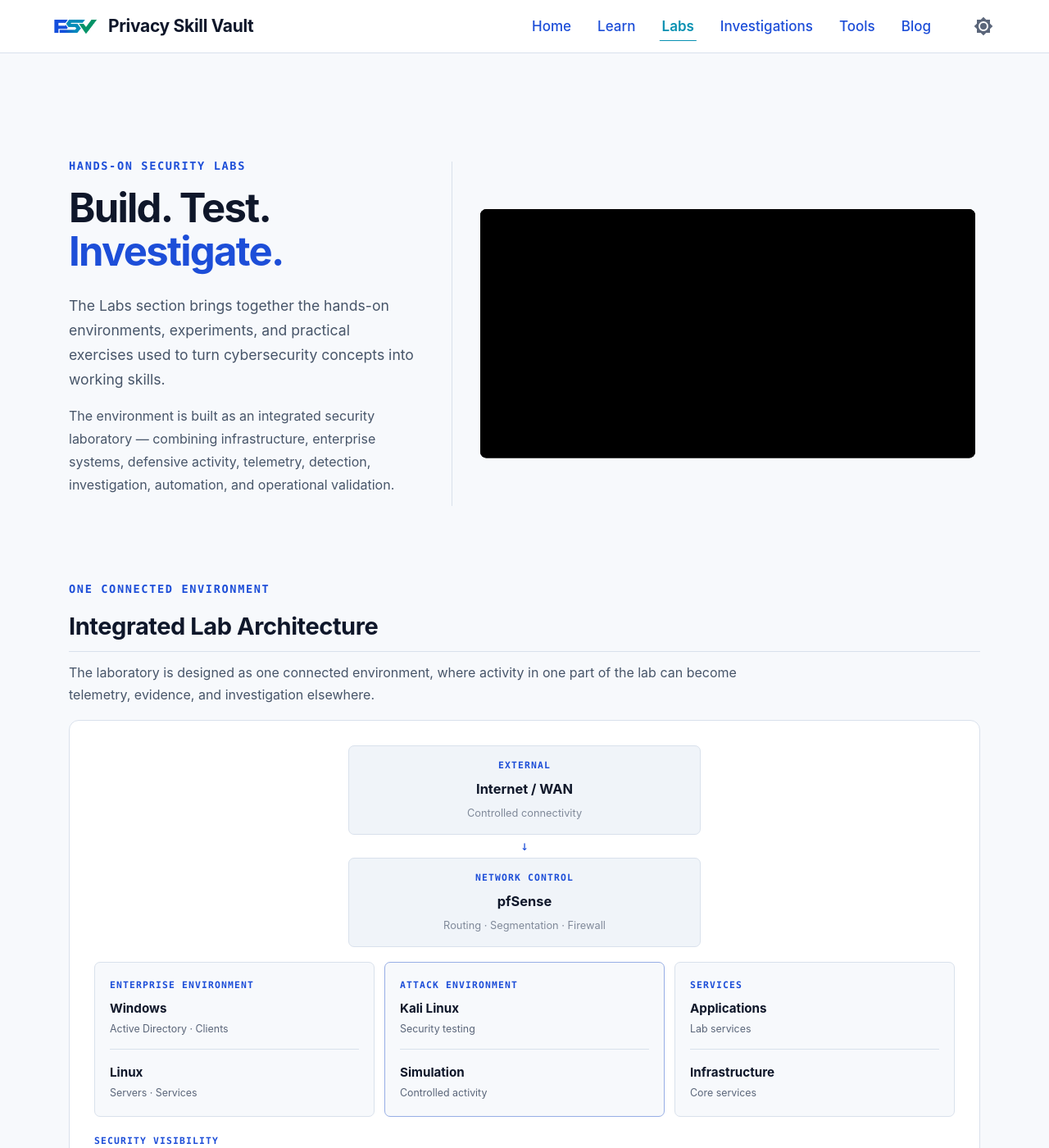
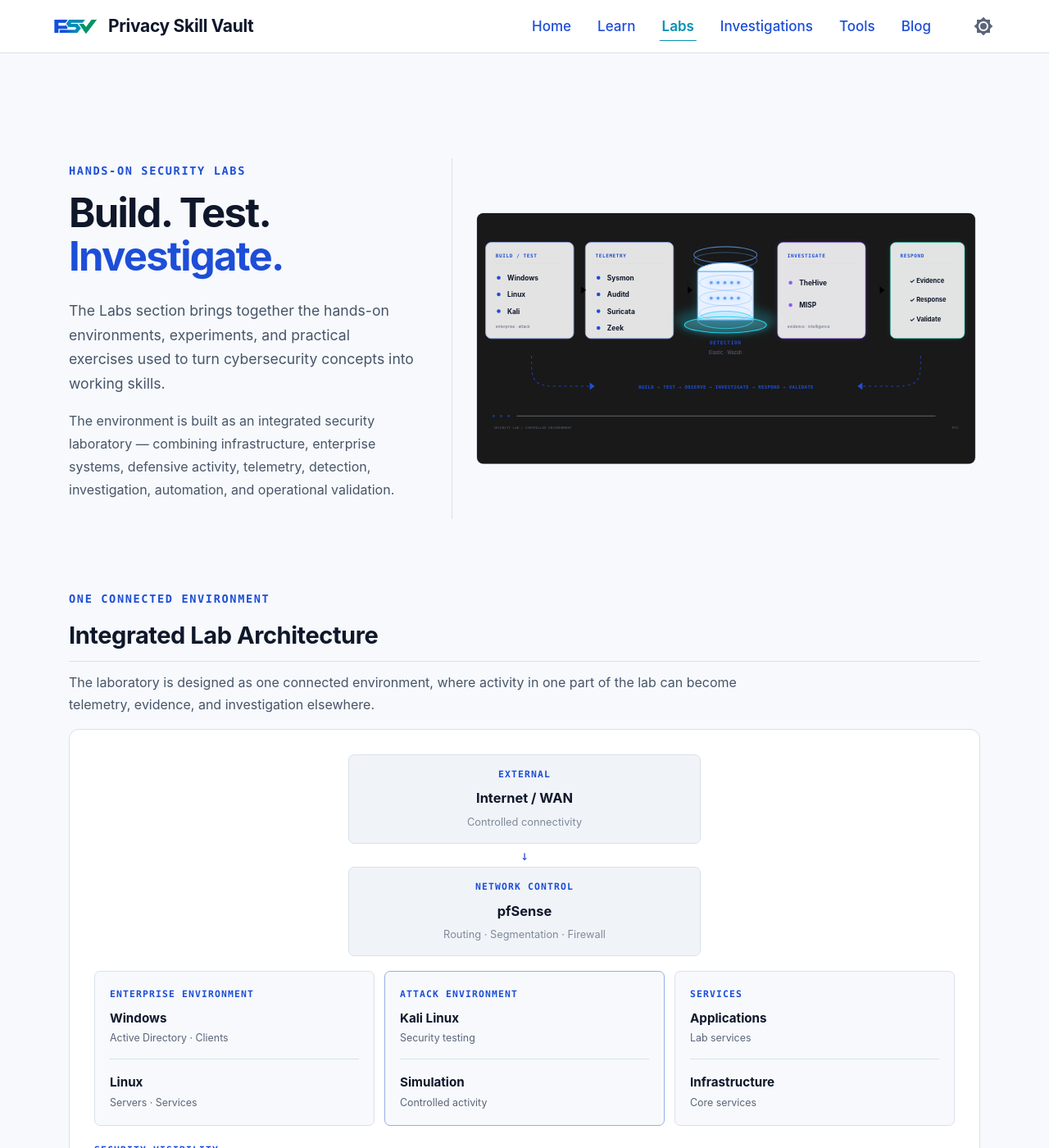
Before and after one commit to PrivacySkillVault/privacyskillvault.github.io, an MkDocs documentation site: the page built from docs/labs/index.md, in a window 1280 px wide and 1400 px high. Shown: the whole window at 82% size. Built offline with MkDocs 1.6.1 and Material for MkDocs 9.7.7, drawn with Linux system fonts in a browser that asks for light colours.

Commit message:
Restore original Labs hero diagram styling

```diff
--- a/docs/stylesheets/extra.css
+++ b/docs/stylesheets/extra.css
@@ -4165,3 +4165,232 @@ body:has(.psv-home) .md-content__inner {
     font-size: .47rem;
   }
 }
+
+
+/* ==========================================================================
+   PSV LABS — ORIGINAL REFERENCE HERO VISUAL
+   Restored from the original Labs visual composition.
+   ========================================================================== */
+
+.psv-labs-hero__visual {
+  min-height: 440px;
+  width: 100%;
+  padding-left: 24px;
+  box-sizing: border-box;
+  border-left: 1px solid var(--psv-border);
+  display: flex;
+  align-items: center;
+  justify-content: stretch;
+  overflow: visible;
+}
+
+.psv-labs-reference-visual {
+  display: block;
+  width: 100%;
+  max-width: none;
+  height: auto;
+  min-width: 0;
+  overflow: visible;
+}
+
+.psv-reference-background {
+  fill: var(--psv-surface);
+  stroke: color-mix(in srgb, var(--psv-primary) 22%, var(--psv-border));
+  stroke-width: 1.2;
+}
+
+.psv-reference-grid { opacity: .9; }
+
+.psv-reference-card .card {
+  fill: color-mix(in srgb, var(--psv-bg) 72%, var(--psv-surface));
+  stroke: color-mix(in srgb, var(--psv-primary) 38%, var(--psv-border));
+  stroke-width: 1.25;
+}
+
+.psv-reference-card .card.investigation {
+  stroke: rgba(139, 92, 246, .58);
+  filter: drop-shadow(0 0 5px rgba(139, 92, 246, .12));
+}
+
+.psv-reference-card .card.response {
+  stroke: rgba(20, 184, 166, .62);
+  filter: drop-shadow(0 0 5px rgba(20, 184, 166, .12));
+}
+
+.psv-reference-card .card-label {
+  fill: var(--psv-primary);
+  font-family: var(--psv-font-mono);
+  font-size: 8px;
+  font-weight: 700;
+  letter-spacing: .1em;
+}
+
+.psv-reference-card .card-line {
+  stroke: var(--psv-border);
+  stroke-width: 1;
+}
+
+.psv-reference-card .item {
+  fill: var(--psv-text);
+  font-family: var(--psv-font-sans);
+  font-size: 11px;
+  font-weight: 650;
+}
+
+.psv-reference-card .item-sub {
+  fill: var(--psv-text-muted);
+  font-family: var(--psv-font-sans);
+  font-size: 6.5px;
+}
+
+.psv-reference-card .item-dot { fill: var(--psv-primary); }
+.psv-reference-card .investigation-dot { fill: #8B5CF6; }
+
+.psv-reference-card .response-item {
+  fill: var(--psv-text);
+  font-family: var(--psv-font-sans);
+  font-size: 10px;
+  font-weight: 650;
+}
+
+.psv-reference-arrow-line {
+  stroke: var(--psv-primary);
+  stroke-width: 2;
+  opacity: .9;
+  filter: drop-shadow(0 0 3px color-mix(in srgb, var(--psv-primary) 40%, transparent));
+}
+
+.psv-reference-arrow { fill: var(--psv-primary); opacity: 1; }
+
+.psv-reference-detection .detection-glow {
+  fill: #22D3EE;
+  opacity: .24;
+  filter: url(#psvReferenceGlow);
+}
+
+.psv-reference-detection .detection-ring {
+  fill: none;
+  stroke: #60A5FA;
+  stroke-width: 1.4;
+  opacity: .72;
+}
+
+.psv-reference-detection .detection-ring.secondary { opacity: .38; }
+
+.psv-reference-detection .server-top {
+  fill: url(#psvBlueBase);
+  stroke: #60A5FA;
+  stroke-width: 1.4;
+}
+
+.psv-reference-detection .server-body {
+  fill: #172554;
+  stroke: #60A5FA;
+  stroke-width: 1.4;
+  filter: drop-shadow(0 0 7px rgba(34, 211, 238, .18));
+}
+
+.psv-reference-detection .server-bottom {
+  fill: #0EA5E9;
+  fill-opacity: .12;
+  stroke: #22D3EE;
+  stroke-width: 1;
+}
+
+.psv-reference-detection .server-line {
+  fill: none;
+  stroke: #60A5FA;
+  stroke-width: .7;
+  opacity: .65;
+}
+
+.psv-reference-detection .server-light {
+  fill: #60A5FA;
+  filter: drop-shadow(0 0 3px rgba(96, 165, 250, .55));
+}
+
+.psv-reference-detection .detection-platform-glow {
+  fill: #22D3EE;
+  opacity: .15;
+  filter: url(#psvReferenceSoftGlow);
+}
+
+.psv-reference-detection .detection-platform {
+  fill: url(#psvCyanBase);
+  fill-opacity: .15;
+  stroke: #22D3EE;
+  stroke-width: 1.4;
+}
+
+.psv-reference-detection .detection-label {
+  fill: var(--psv-primary);
+  font-family: var(--psv-font-mono);
+  font-size: 8px;
+  font-weight: 700;
+  letter-spacing: .11em;
+}
+
+.psv-reference-detection .detection-sub {
+  fill: var(--psv-text-muted);
+  font-family: var(--psv-font-sans);
+  font-size: 7.5px;
+}
+
+.lifecycle-line {
+  fill: none;
+  stroke: var(--psv-primary);
+  stroke-width: 1.4;
+  stroke-dasharray: 4 5;
+  opacity: .78;
+}
+
+.lifecycle-arrow { fill: var(--psv-primary); opacity: 1; }
+
+.lifecycle-text {
+  fill: var(--psv-primary);
+  font-family: var(--psv-font-mono);
+  font-size: 7.5px;
+  font-weight: 650;
+  letter-spacing: .06em;
+}
+
+.marker { fill: var(--psv-primary); opacity: .55; }
+
+.technical-line {
+  stroke: var(--psv-border);
+  stroke-width: 1;
+  opacity: .5;
+}
+
+.technical-text {
+  fill: var(--psv-text-muted);
+  font-family: var(--psv-font-mono);
+  font-size: 5px;
+  letter-spacing: .08em;
+}
+
+[data-md-color-scheme="default"] .psv-reference-card .card { fill: rgba(255,255,255,.88); }
+[data-md-color-scheme="default"] .psv-reference-detection .server-body { fill: #E8F1FF; }
+[data-md-color-scheme="default"] .psv-reference-detection .server-top { fill: #F8FBFF; }
+[data-md-color-scheme="slate"] .psv-reference-card .card { fill: rgba(8,15,30,.88); }
+[data-md-color-scheme="slate"] .psv-reference-detection .server-body { fill: #07152E; }
+
+@media (max-width: 1100px) {
+  .psv-labs-hero__visual { padding-left: 20px; }
+  .psv-labs-reference-visual { max-width: 700px; }
+}
+
+@media (max-width: 900px) {
+  .psv-labs-hero__visual {
+    border-left: 0;
+    border-top: 1px solid var(--psv-border);
+    padding: 32px 0 0;
+    min-height: 0;
+  }
+  .psv-labs-reference-visual { max-width: 820px; }
+}
+
+@media (max-width: 600px) {
+  .psv-labs-hero__visual { overflow-x: auto; }
+  .psv-labs-reference-visual { min-width: 700px; }
+}
```
